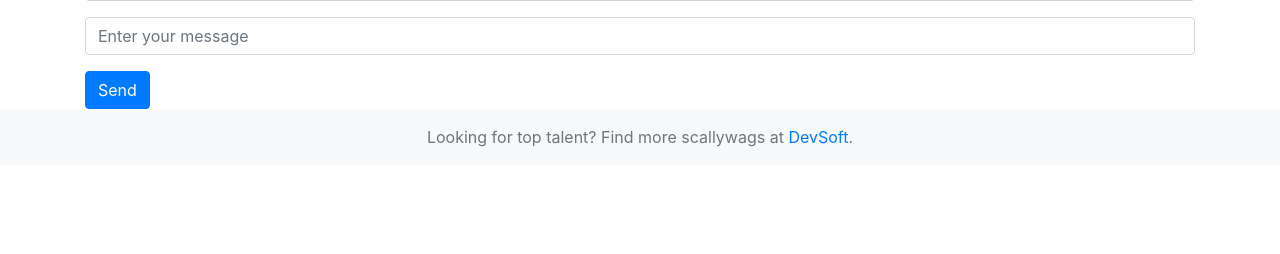
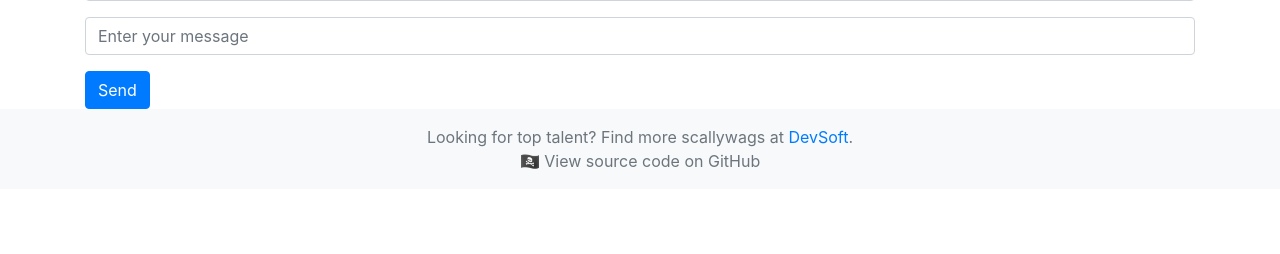
Before and after one commit to devsoft-co-za/ai-pirate-recruitment-agent, a Flask app: page / in a window 1280 px wide. Shown: the part 453-707 px from the top of the page. Run offline with Flask 3, Linux system fonts and the light colour scheme; some libraries are stand-ins or nearby versions.

Commit message:
feat: Add GitHub link to site-wide footer
Co-authored-by: aider (openrouter/deepseek/deepseek-chat) <aider@aider.chat>

```diff
--- a/templates/base.html
+++ b/templates/base.html
@@ -48,6 +48,10 @@
     <footer class="footer mt-auto py-3 bg-light">
         <div class="container text-center">
             <span class="text-muted">Looking for top talent? Find more scallywags at <a href="https://devsoft.co.za">DevSoft</a>.</span>
+            <br>
+            <a href="https://github.com/devsoft-co-za/ai-pirate-recruitment-agent" target="_blank" class="text-muted text-decoration-none">
+                🏴‍☠️ View source code on GitHub
+            </a>
         </div>
     </footer>
 </body>
```
